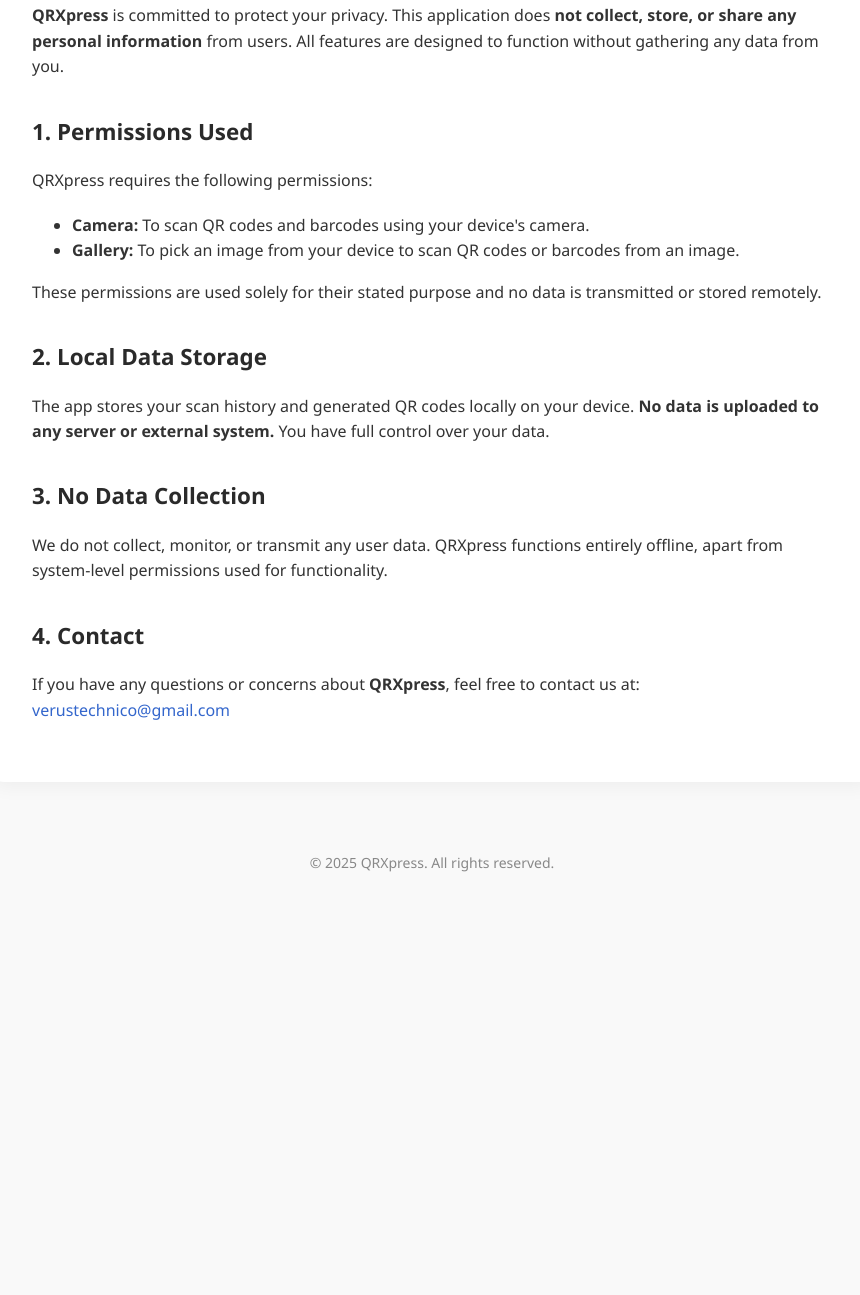
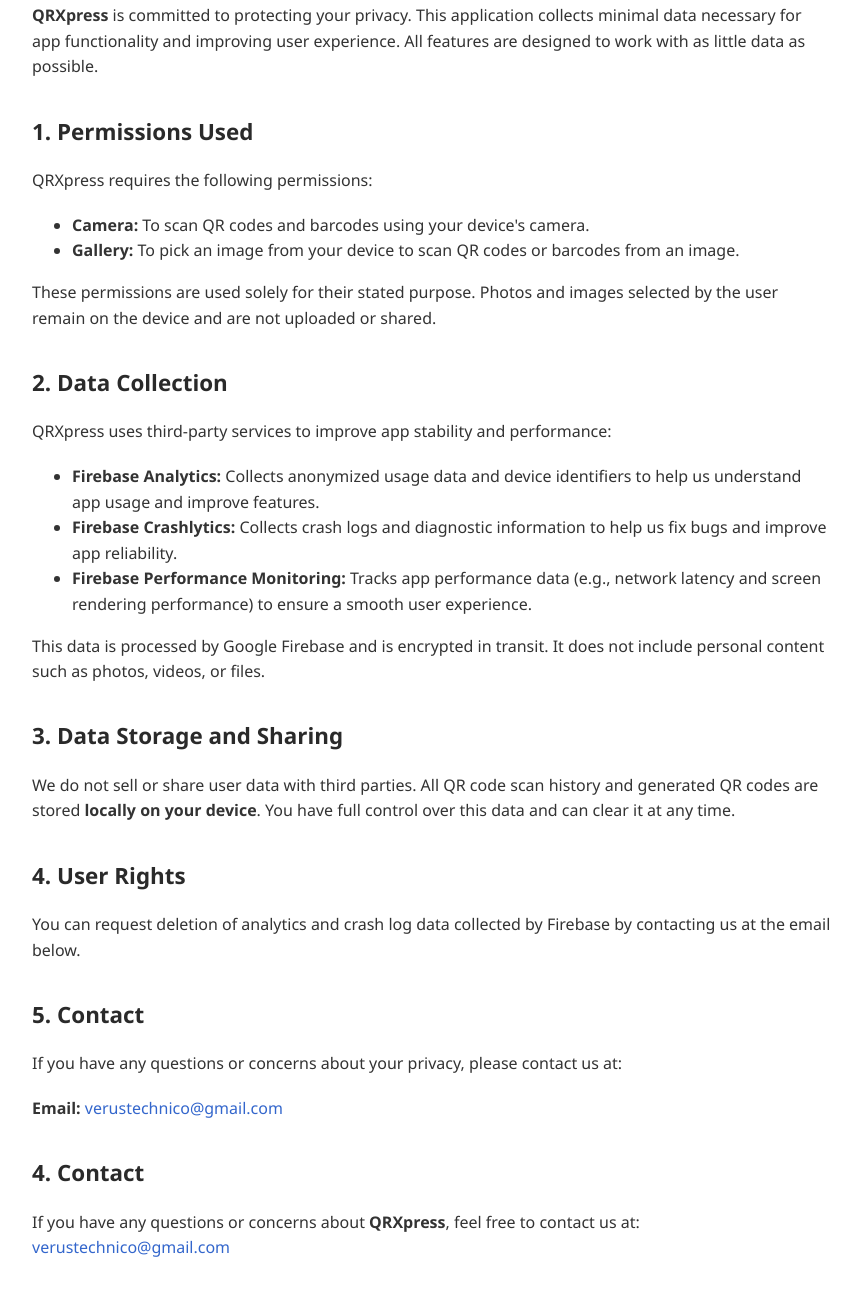
Before and after one commit to verustechnico/QRXpress-Scanner-Generator, a plain HTML site: page index.html in a window 1280 px wide. Shown: the part 263-1558 px from the top of the page, without its empty margins (208-1068 px from the left). Before the commit the page ends 1158 px from the top, so only its background shows below. Drawn offline with Linux system fonts and the light colour scheme.

Commit message:
Privacy Policy have been updated

```diff
--- a/index.html
+++ b/index.html
@@ -1,12 +1,14 @@
 <!DOCTYPE html>
 <html lang="en">
+
 <head>
   <meta charset="UTF-8" />
-  <meta name="viewport" content="width=device-width, initial-scale=1.0"/>
+  <meta name="viewport" content="width=device-width, initial-scale=1.0" />
   <title>Privacy Policy - QRXpress</title>
   <link rel="icon" href="assets/icon.ico" type="image/x-icon">
   <link rel="stylesheet" href="lib/style.css">
 </head>
+
 <body>
   <div class="container">
     <div class="logo">
@@ -14,7 +16,9 @@
     </div>
 
     <h1>Privacy Policy</h1>
-    <p><strong>QRXpress</strong> is committed to protect your privacy. This application does <strong>not collect, store, or share any personal information</strong> from users. All features are designed to function without gathering any data from you.</p>
+    <p><strong>QRXpress</strong> is committed to protecting your privacy. This application collects minimal data
+      necessary for app functionality and improving user experience. All features are designed to work with as little
+      data as possible.</p>
 
     <h2>1. Permissions Used</h2>
     <p>QRXpress requires the following permissions:</p>
@@ -22,25 +26,48 @@
       <li><strong>Camera:</strong> To scan QR codes and barcodes using your device's camera.</li>
       <li><strong>Gallery:</strong> To pick an image from your device to scan QR codes or barcodes from an image.</li>
     </ul>
-    <p>These permissions are used solely for their stated purpose and no data is transmitted or stored remotely.</p>
+    <p>These permissions are used solely for their stated purpose. Photos and images selected by the user remain on the
+      device and are not uploaded or shared.</p>
 
-    <h2>2. Local Data Storage</h2>
-    <p>The app stores your scan history and generated QR codes locally on your device. <strong>No data is uploaded to any server or external system.</strong> You have full control over your data.</p>
+    <h2>2. Data Collection</h2>
+    <p>QRXpress uses third-party services to improve app stability and performance:</p>
+    <ul>
+      <li><strong>Firebase Analytics:</strong> Collects anonymized usage data and device identifiers to help us
+        understand app usage and improve features.</li>
+      <li><strong>Firebase Crashlytics:</strong> Collects crash logs and diagnostic information to help us fix bugs and
+        improve app reliability.</li>
+      <li><strong>Firebase Performance Monitoring:</strong> Tracks app performance data (e.g., network latency and
+        screen rendering performance) to ensure a smooth user experience.</li>
+    </ul>
+    <p>This data is processed by Google Firebase and is encrypted in transit. It does not include personal content such
+      as photos, videos, or files.</p>
 
-    <h2>3. No Data Collection</h2>
-    <p>We do not collect, monitor, or transmit any user data. QRXpress functions entirely offline, apart from system-level permissions used for functionality.</p>
+    <h2>3. Data Storage and Sharing</h2>
+    <p>We do not sell or share user data with third parties. All QR code scan history and generated QR codes are stored
+      <strong>locally on your device</strong>. You have full control over this data and can clear it at any time.</p>
+
+    <h2>4. User Rights</h2>
+    <p>You can request deletion of analytics and crash log data collected by Firebase by contacting us at the email
+      below.</p>
+
+    <h2>5. Contact</h2>
+    <p>If you have any questions or concerns about your privacy, please contact us at:</p>
+    <p><strong>Email:</strong> <a href="mailto:verustechnico@gmail.com">verustechnico@gmail.com</a></p>
 
     <h2>4. Contact</h2>
-    <p>If you have any questions or concerns about <strong>QRXpress</strong>, feel free to contact us at: <a href="mailto:verustechnico@gmail.com">verustechnico@gmail.com</a></p>
+    <p>If you have any questions or concerns about <strong>QRXpress</strong>, feel free to contact us at: <a
+        href="mailto:verustechnico@gmail.com">verustechnico@gmail.com</a></p>
+
   </div>
 
   <footer>
-  &copy; <span id="year"></span> QRXpress. All rights reserved.
+    &copy; <span id="year"></span> QRXpress. All rights reserved.
   </footer>
 
-<script>
-  document.getElementById("year").textContent = new Date().getFullYear();
-</script>
+  <script>
+    document.getElementById("year").textContent = new Date().getFullYear();
+  </script>
 
 </body>
+
 </html>
```
